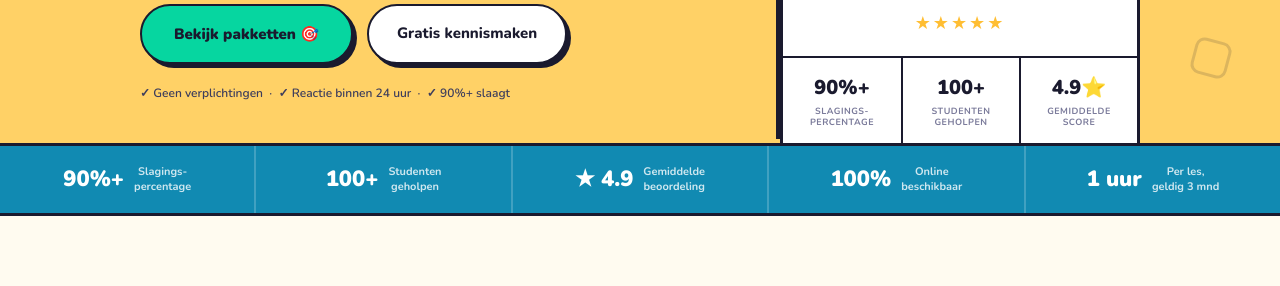
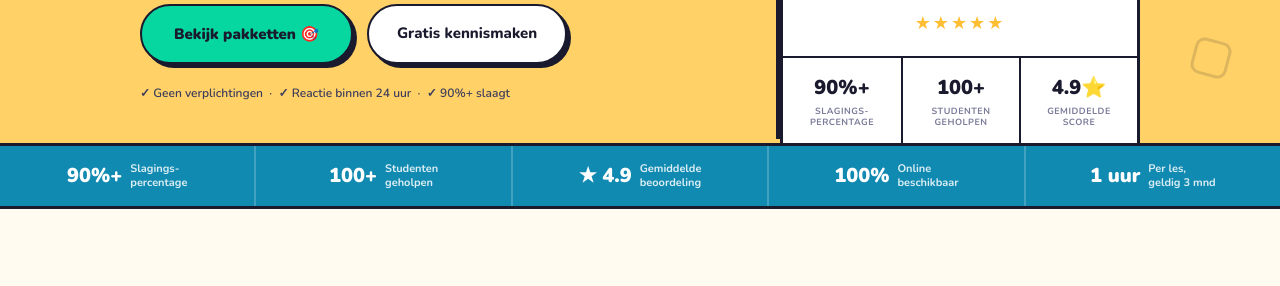
Before and after one commit to okanoztoprak/manthano, a website: page public/index.html in a window 1280 px wide. Shown: the part 482-768 px from the top of the page. Drawn offline with nearby package versions, Linux system fonts and the light colour scheme.

Commit message:
trust bar: getal links, label rechts links-uitgelijnd

```diff
--- a/public/css/style.css
+++ b/public/css/style.css
@@ -74,10 +74,10 @@ nav{background:var(--white);border-bottom:2px solid var(--ink);padding:0 48px;di
 .trust-bar{background:var(--sky);border-bottom:3px solid var(--ink);padding:0}
 .trust-scroll{display:flex;width:100%;overflow-x:auto;scrollbar-width:none;-ms-overflow-style:none}
 .trust-scroll::-webkit-scrollbar{display:none}
-.trust-pill{flex:1;min-width:130px;display:flex;align-items:center;justify-content:center;gap:10px;padding:16px 12px;border-right:2px solid rgba(255,255,255,.2);text-align:center}
+.trust-pill{flex:1;min-width:130px;display:flex;align-items:center;justify-content:center;gap:8px;padding:14px 16px;border-right:2px solid rgba(255,255,255,.2)}
 .trust-pill:last-child{border-right:none}
-.trust-pill-n{font-size:22px;font-weight:900;color:var(--white);white-space:nowrap}
-.trust-pill-l{font-size:11px;color:rgba(255,255,255,.8);font-weight:700;line-height:1.3}
+.trust-pill-n{font-size:20px;font-weight:900;color:var(--white);white-space:nowrap;flex-shrink:0}
+.trust-pill-l{font-size:11px;color:rgba(255,255,255,.85);font-weight:700;line-height:1.25;text-align:left}
 
 /* ── WIGGLY DIVIDER ── */
 .wiggle-div{width:100%;overflow:hidden;line-height:0;margin-top:-1px}
```
